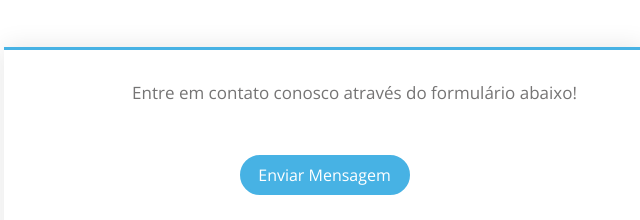
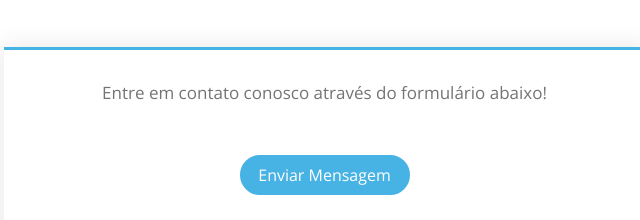
Before and after one commit to rafaelmings/mogismartech, a plain HTML site: page index.html in a window 1280 px wide. Shown: the part 4363-4583 px from the top of the page, 553-1193 px from the left. Drawn offline with nearby package versions, Linux system fonts and the light colour scheme.

Commit message:
ajuste texto contato

```diff
--- a/index.html
+++ b/index.html
@@ -434,7 +434,7 @@
 
           <div class="col-lg-7 d-flex align-items-stretch" style="text-align: center;">
             <div class="info">
-              <p style="color: #757474; font-size: 17px;">Entre em contato conosco através do formulário abaixo!</p>
+              <p style="color: #757474; font-size: 17px; margin-left: -60px;">Entre em contato conosco através do formulário abaixo!</p>
               <div class="text-center"><button type="submit" style="margin: 20px 0px 30px 0px; background-color: #47b2e4; border: #47b2e4 solid; border-radius: 20px; width: 170px; height: 40px;"><a href="https://docs.google.com/forms/d/e/1FAIpQLSfLGV8qhBflFoAvCQux8Qbwe__MJhAbKVnGgCYqJbEJ4vHSMQ/viewform?usp=sf_link" style="color: white;" target="blank">Enviar Mensagem</a></button></div>
               <img src="src/assets/img/contato.png" class="img-fluid animated" alt="" width="380px" style="margin-bottom: 0;">
             </div>
```
